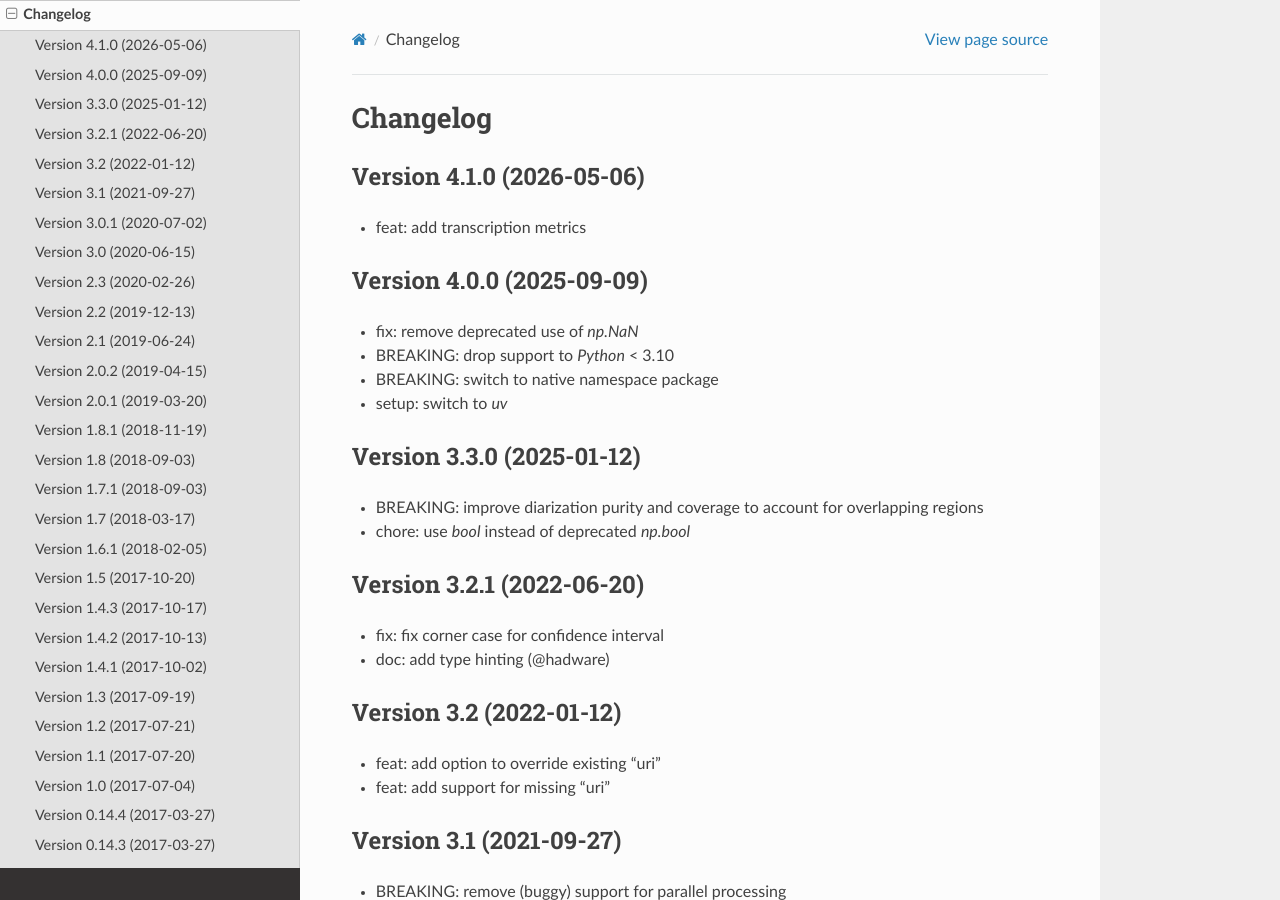
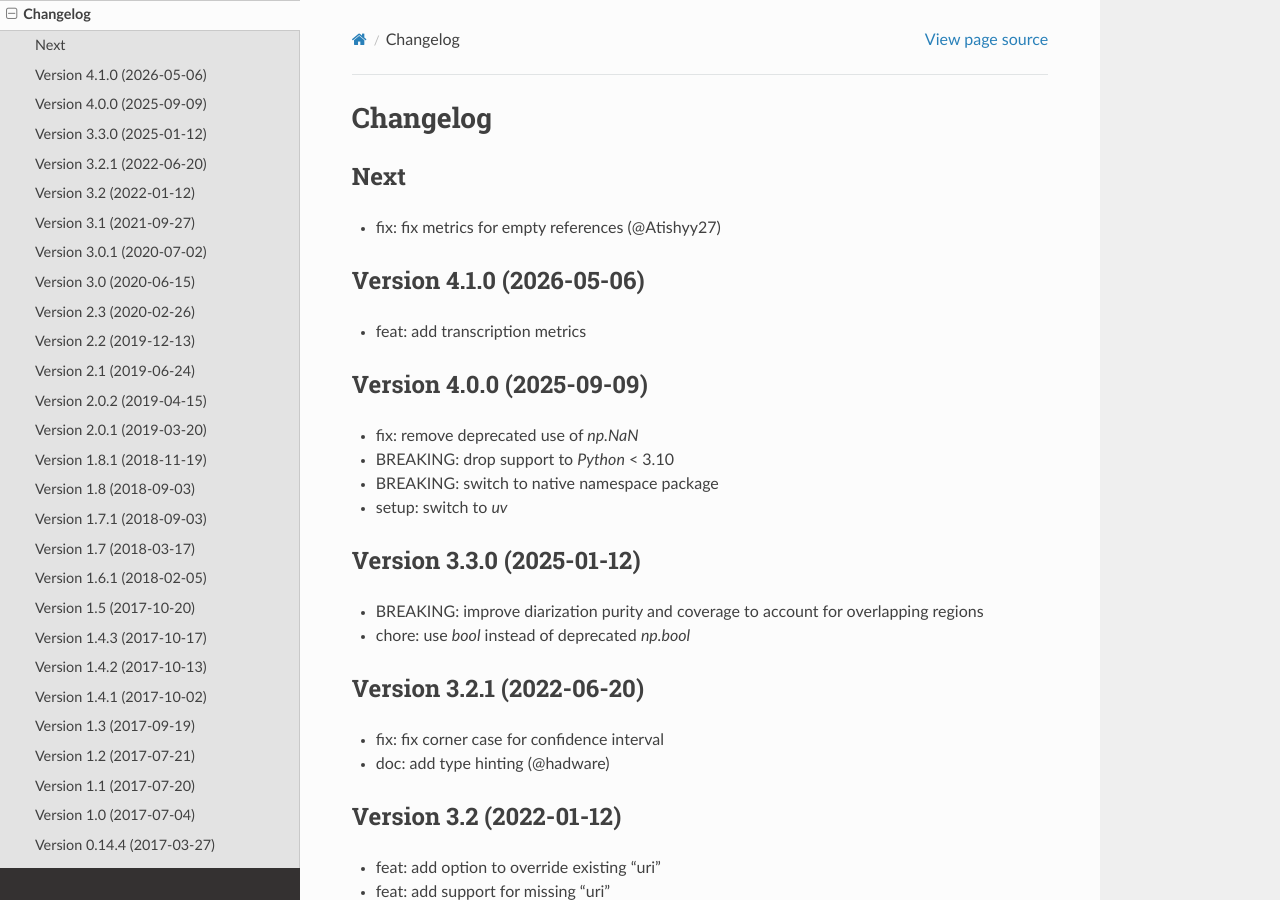
Before and after one commit to pyannote/pyannote-metrics, a Sphinx documentation site: the page built from doc/source/changelog.rst, in a window 1280 px wide and 900 px high. Built offline with Sphinx 7.4.7 and the Read the Docs theme 3.1.0, drawn with Linux system fonts in a browser that asks for light colours; the version number could not be read and is left out.

Commit message:
doc: update changelog

```diff
--- a/doc/source/changelog.rst
+++ b/doc/source/changelog.rst
@@ -1,6 +1,11 @@
 #########
 Changelog
 #########
+
+Next
+~~~~
+
+- fix: fix metrics for empty references (@Atishyy27)
 
 Version 4.1.0 (2026-05-06)
 ~~~~~~~~~~~~~~~~~~~~~~~~~~
```
